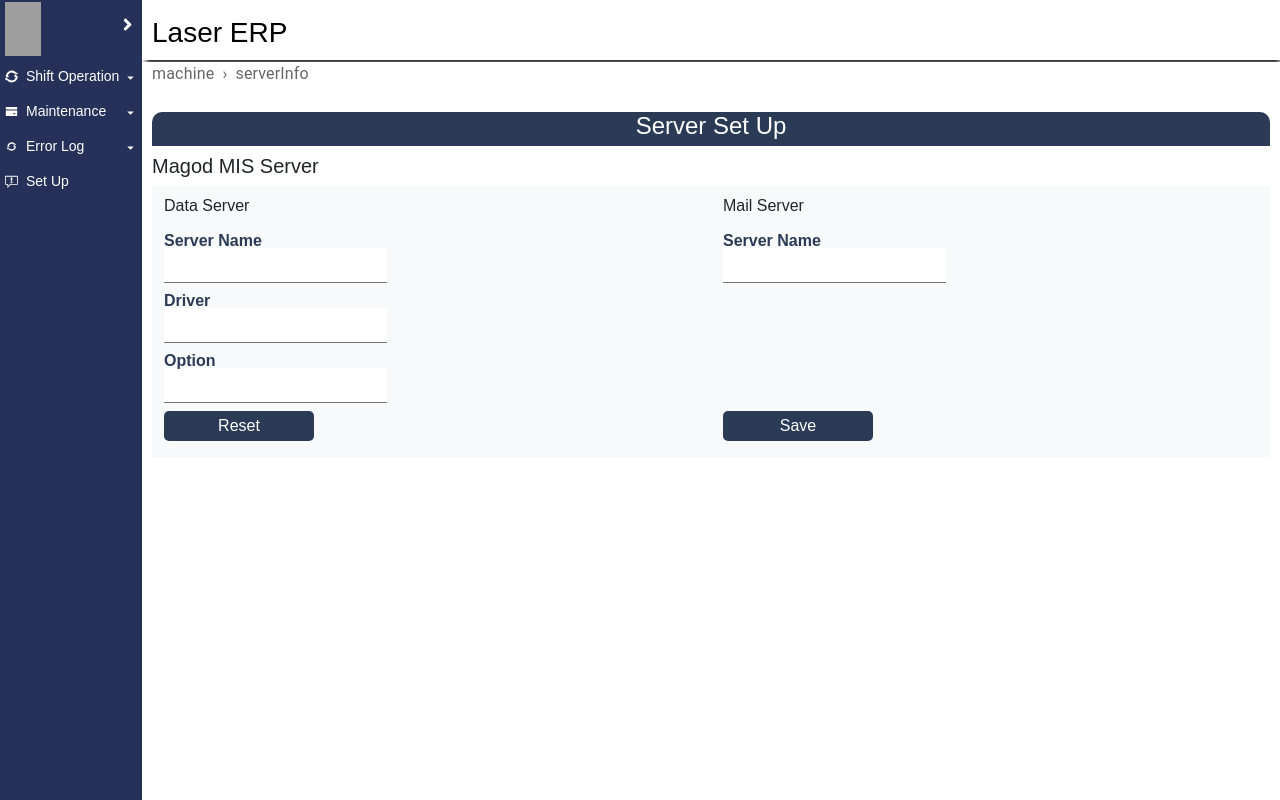
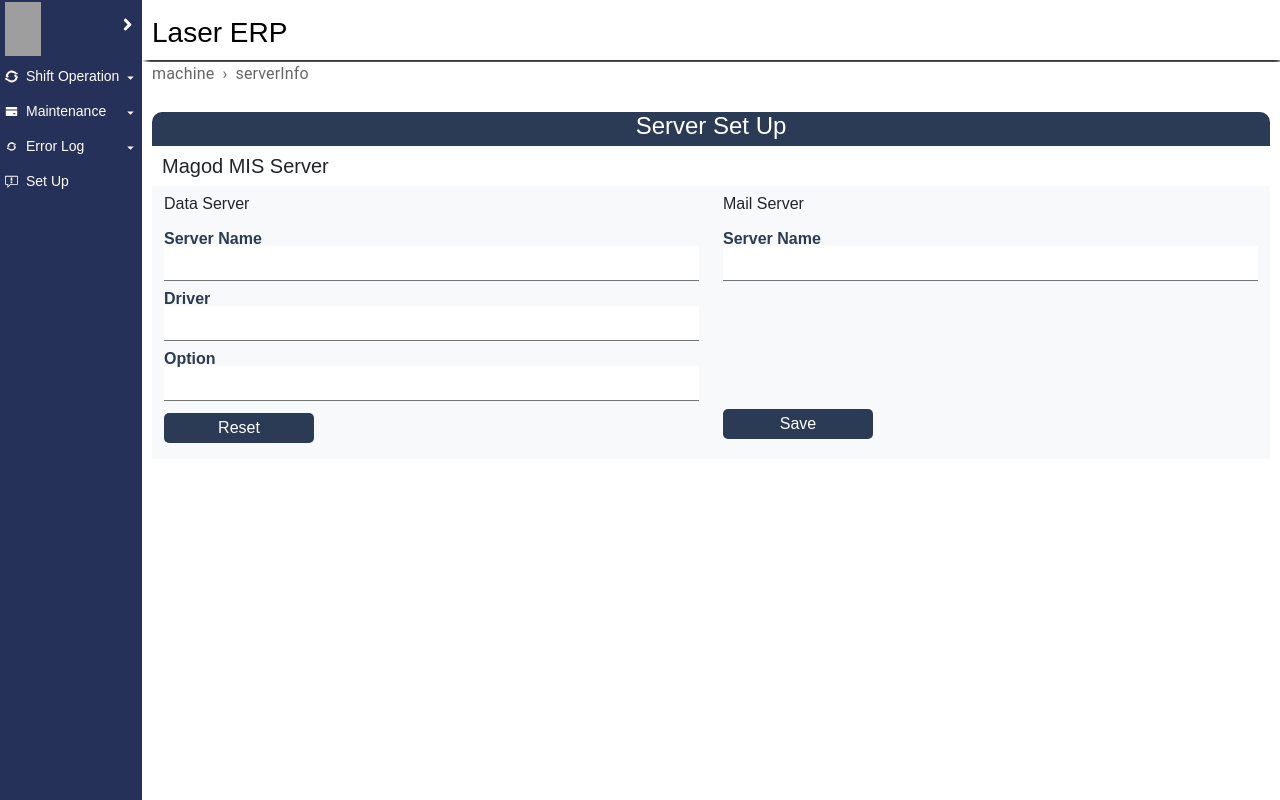
Before and after one commit to akash-ahana/magod-machine-frontend, a React (Create React App) app: page /machine/serverInfo in a window 1280 px wide. Built offline with nearby package versions, Linux system fonts and the light colour scheme; grey boxes are pictures that could not be loaded; the HTML template or start-up script is replaced by a standard one.

Commit message:
print Label

```diff
--- a/src/pages/ServerInfo/ServerInfo.js
+++ b/src/pages/ServerInfo/ServerInfo.js
@@ -10,35 +10,34 @@ export default function ServerInfo() {
         </div>
       </div>
 
-      <div className="col-md-3 col-sm-12 mt-2">
-          <h5 className="mt-2">Magod MIS Server</h5>
+      <div className="col-md-3">
+          <h5 className="mt-2" style={{marginLeft:'10px'}}>Magod MIS Server</h5>
       </div>
       <div className="row col-md-12 bg-light">
 
         <div className="col-md-6 mb-3">
 
-            <div style={{ marginTop: "10px" }} className="col-md-3 col-sm-12">
+            <div className="">
                 <h6 className="mt-2">Data Server</h6>
             </div>
 
-           <div className="col-md-5">
+           <div className="">
                 <label className="form-label">Server Name</label>
                 <input className="in-field" style={{marginTop:'-7px'}}/>
             </div>
 
-            <div className="col-md-5">
+            <div className="">
                 <label className="form-label">Driver</label>
                 <input className="in-field" style={{marginTop:'-7px'}}/>
             </div>
 
-            <div className="col-md-5">
+            <div className="">
                 <label className="form-label">Option</label>
                 <input className="in-field" style={{marginTop:'-7px'}}/>
             </div>
 
-            <div className="row mt-1">
-                <button className="button-style mt-2 group-button"
-                    style={{ width: "150px"}}>
+            <div className="mt-1">
+                <button className="button-style mt-2 group-button">
                     Reset
                 </button>
             </div>
@@ -46,18 +45,18 @@ export default function ServerInfo() {
 
         <div className="col-md-6">
 
-            <div style={{ marginTop: "10px" }} className="col-md-3 col-sm-12">
+            <div className="">
                 <h6 className="mt-2">Mail Server</h6>
             </div>
 
-            <div className="col-md-5" style={{marginBottom:'120px'}}>
+            <div className="" style={{marginBottom:'120px'}}>
                 <label className="form-label">Server Name</label>
                 <input className="in-field" style={{marginTop:'-7px'}}/>
             </div>
 
-            <div className="mt-1">
+            <div className="">
                 <button className="button-style mt-2 group-button"
-                    style={{ width: "150px", marginTop:'200px'}}>
+                    style={{ width: "150px"}}>
                         Save
                 </button>
             </div>
--- a/src/pages/ShiftOperation/PrintLable/components/HeadForm.js
+++ b/src/pages/ShiftOperation/PrintLable/components/HeadForm.js
@@ -3,7 +3,7 @@ import React from 'react'
 export default function HeadForm() {
   return (
     <div>
-         <div className="col-md-12">
+        <div className="col-md-12">
         <div className="">
           <h4 className="title">Program Parts List</h4>
         </div>
@@ -22,14 +22,14 @@ export default function HeadForm() {
             </button>
         </div>
 
-        <div className="col-md-3">
+        <div className="col-md-3" style={{marginLeft:'-116px'}}>
             <button className="button-style mt-4 group-button"
                 style={{ width: "150px"}}>
                 Print All
             </button>
         </div>
 
-        <div className='col-md-3'>
+        <div className='col-md-3' style={{marginLeft:'-116px'}}>
               <button className="button-style mt-4 group-button"
                 style={{ width: "150px"}}>
                 Print Selected
--- a/src/pages/ShiftOperation/PrintLable/components/SideTable.js
+++ b/src/pages/ShiftOperation/PrintLable/components/SideTable.js
@@ -5,10 +5,9 @@ export default function SideTable() {
   return (
     <div className='row col-md-12'>
         <div className='mt-3 col-md-6'>
-         <div className='col-md-12 col-sm-12'>
-         <div style={{height:"350px",overflowY: "scroll",overflowX:'scroll', width:'580px'}}>
-     <Table bordered style={{border:'1px solid grey'}}>
-         <thead style={{textAlign:"center"}}>
+                <div style={{height:"350px",overflowY: "scroll",overflowX:'scroll'}}>
+                    <Table className='table-data border'>
+                        <thead className='tableHeaderBGColor' style={{textAlign:"center"}}>
                             <tr>
                             <th>DwgName</th>
                             <th>Qty Nested</th>
@@ -28,6 +27,5 @@ export default function SideTable() {
                 </div>
         </div>
  </div>
- </div>
   )
 }
```
Lines whose indentation alone changed are shown as unchanged.
